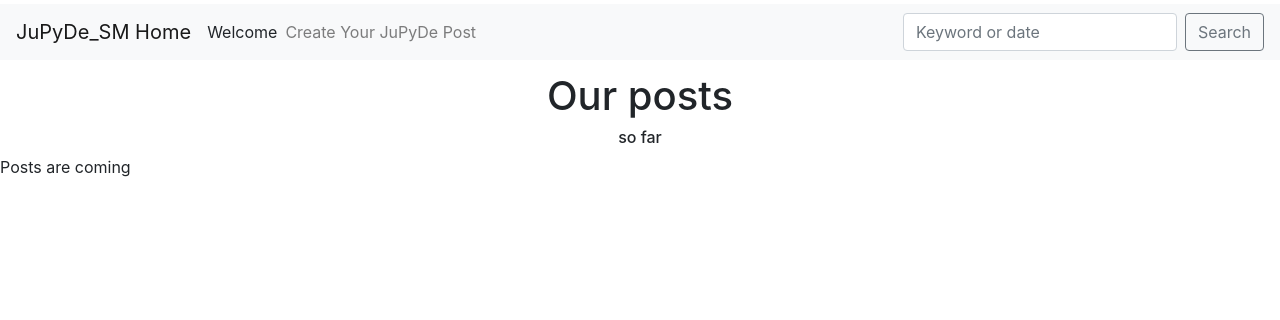
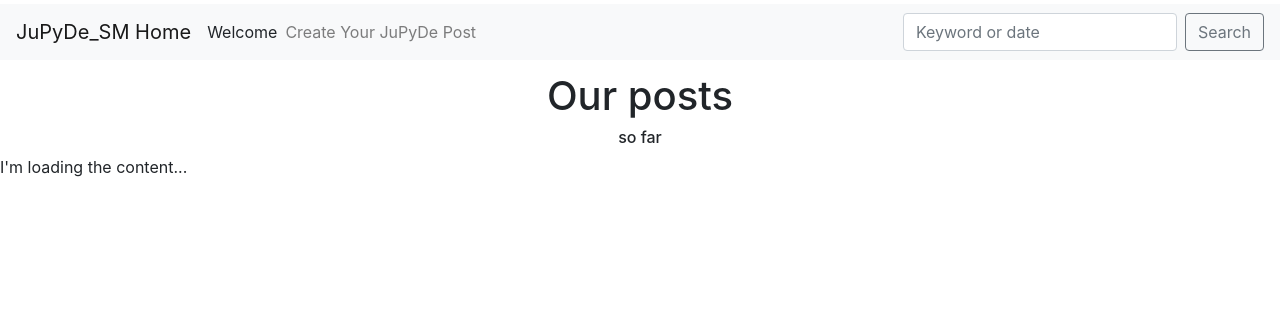
Before and after one commit to DarishkaAMS/Dj_Rest_Projects-JuPyDe_SM, a Django app: page / in a window 1280 px wide. Shown: the top 320 px of the page. Run offline with Django 3.2, Linux system fonts and the light colour scheme; data that the repository does not hold is empty.

Commit message:
Update index.html
Add "I'm loading the content... " @ index

```diff
--- a/templates/JuPyDe_SM/index.html
+++ b/templates/JuPyDe_SM/index.html
@@ -4,10 +4,13 @@
     {% include 'JuPyDe_SM/messages.html' %}
 
     <h1> Our posts </h1> <h6> so far </h6>
-    <div class="row">
+    <div id='posts' class="row">
         Posts are coming
     </div>
     <script>
+        const postsElement = document.getElementById('posts')
+        postsElement.innerHTML = "I'm loading the content... "
+
         const xhr = new XMLHttpRequest()
         const method = 'GET'
         const url  = '/posts'
```
